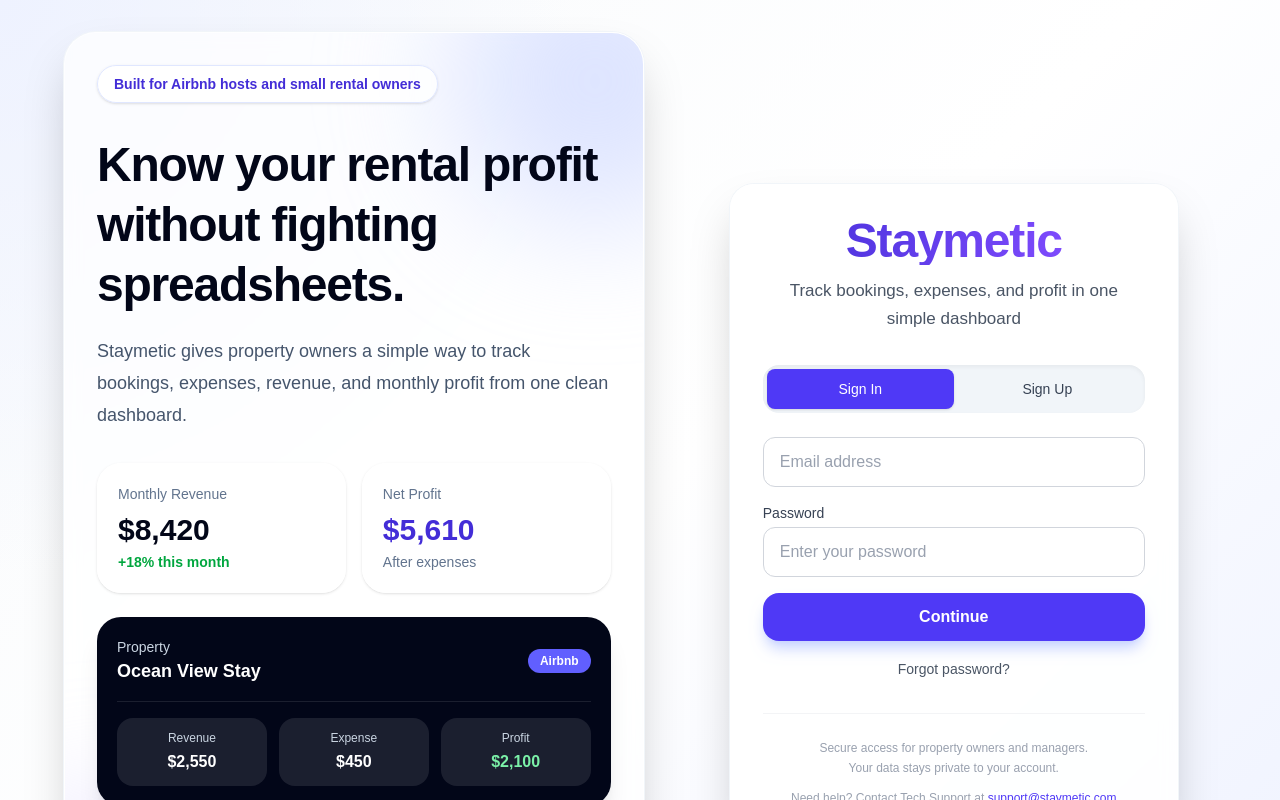
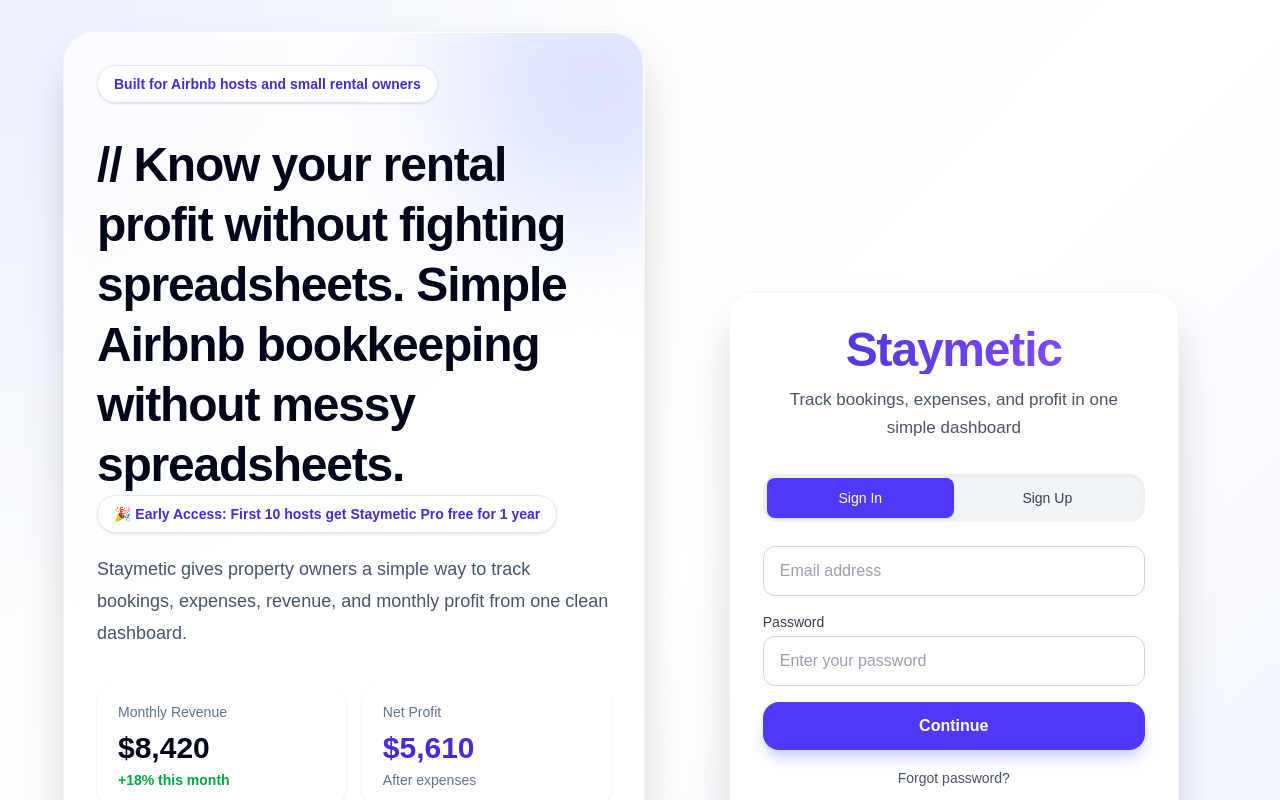
Before and after one commit to restaurantjob714-LT/airbnb-ops-app, a Next.js app: page / in a window 1280 px wide. Shown: the top 800 px of the page. Built offline with nearby package versions, Linux system fonts and the light colour scheme.

Commit message:
add better header & subheader

```diff
--- a/app/page.tsx
+++ b/app/page.tsx
@@ -1104,8 +1104,13 @@ if (!user) {
               </div>
 
               <h2 className="mt-8 text-5xl font-black tracking-tight text-slate-950 leading-tight">
-                Know your rental profit without fighting spreadsheets.
+                // Know your rental profit without fighting spreadsheets.
+                   Simple Airbnb bookkeeping without messy spreadsheets.
               </h2>
+
+           <div className="inline-flex items-center rounded-full border border-indigo-100 bg-white/80 px-4 py-2 text-sm font-semibold text-indigo-700 shadow-sm">
+                🎉 Early Access: First 10 hosts get Staymetic Pro free for 1 year
+           </div>
 
               <p className="mt-5 max-w-xl text-lg leading-8 text-slate-600">
                 Staymetic gives property owners a simple way to track bookings, expenses, revenue, and monthly profit from one clean dashboard.
```
